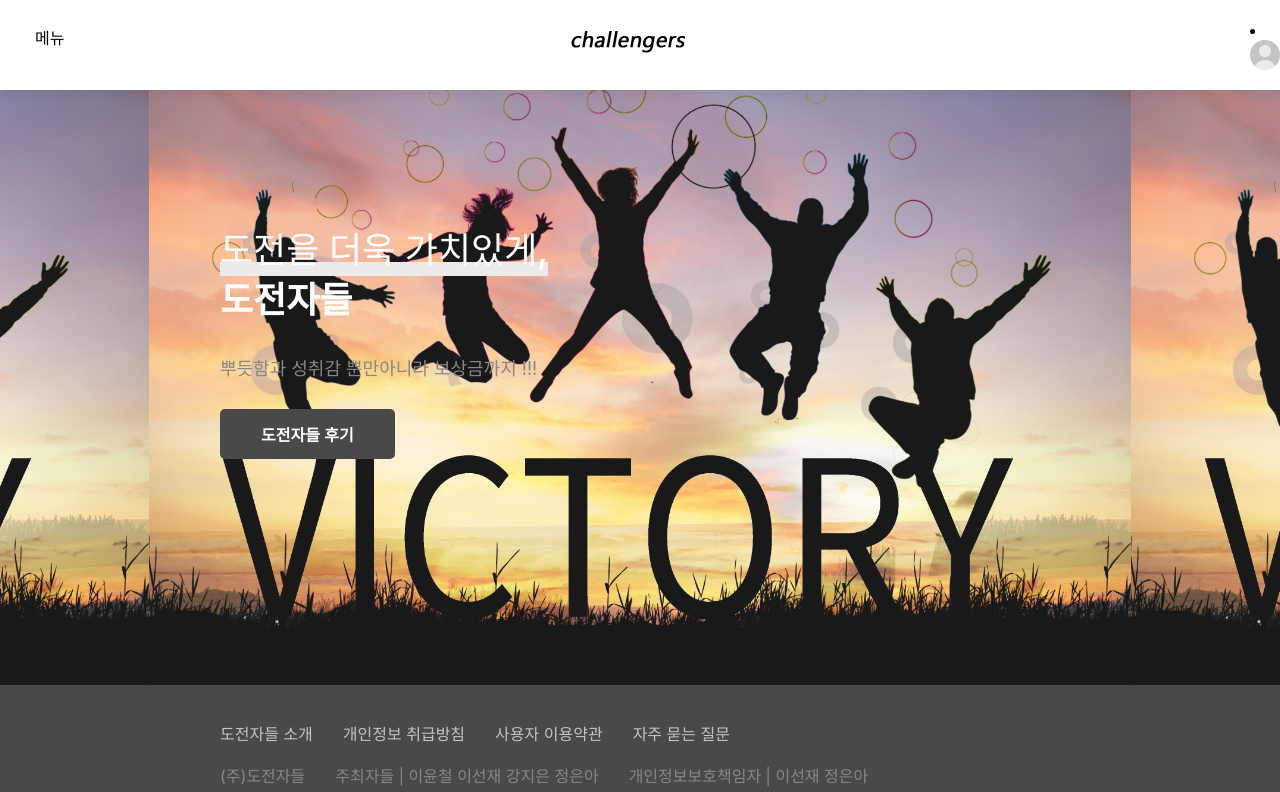
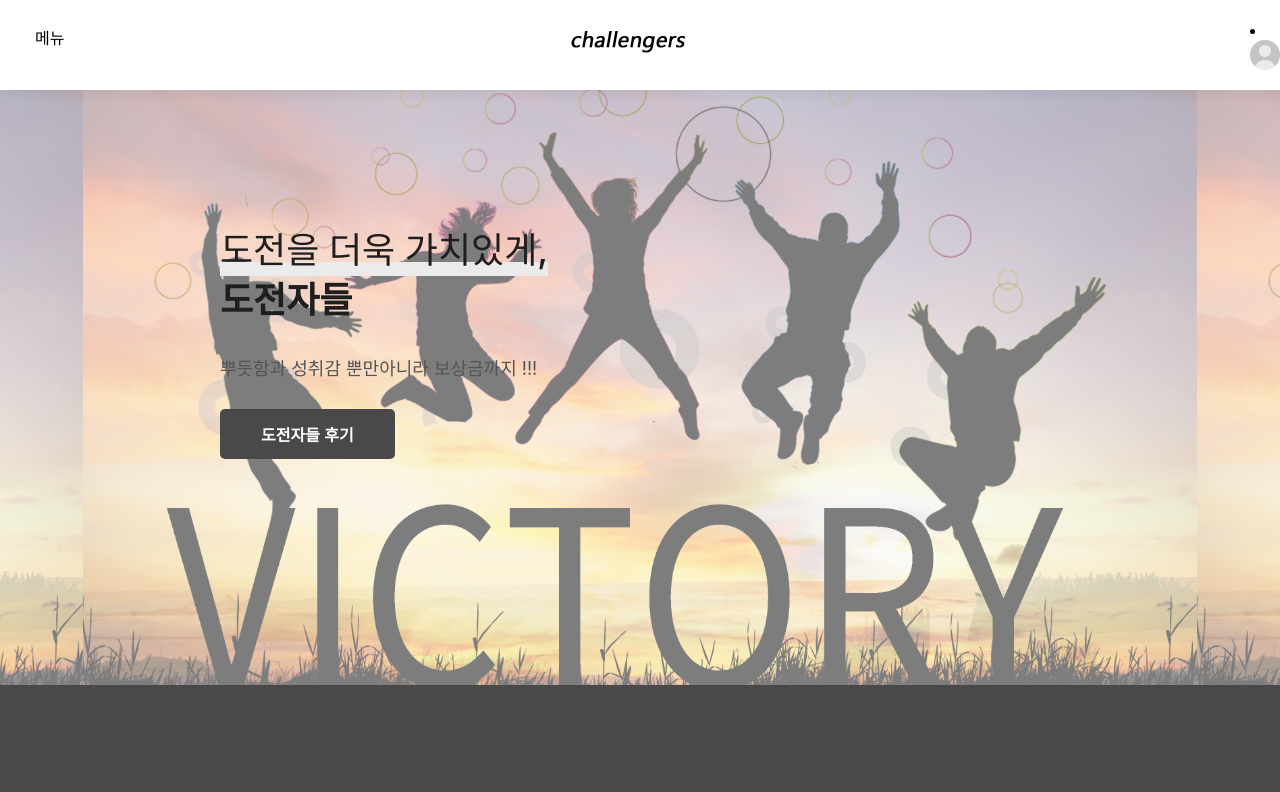
Before and after one commit to euneff/ch-jieun, a React (Create React App) app: page / in a window 1280 px wide. Shown: the top 792 px of the page. Built offline with nearby package versions, Linux system fonts and the light colour scheme; data requests are answered from the project's data file.

Commit message:
메인화면 배경 애니메이션

```diff
--- a/src/pages/HomePage.js
+++ b/src/pages/HomePage.js
@@ -25,6 +25,7 @@ function HomePage() {
                     </div>
                 </div>
             </Container>
+            <div className={styles.black}></div>
         </>
     );
 }
--- a/src/pages/HomePage.module.css
+++ b/src/pages/HomePage.module.css
@@ -6,9 +6,23 @@
     left: 0;
     z-index: -1;
     background-image: url('../assets/background1.jpg'); /* 배경 이미지 경로 설정 */
-    background-size :contain; /* 배경 이미지 크기 조정 */
-    background-position: center center; /* 배경 이미지 위치 설정 */
+    background-size :auto 100%;; /* 배경 이미지 크기 조정 */
+    background-position:center; /* 배경 이미지 위치 설정 */
     opacity: 0.9; /* 배경 이미지의 투명도 조정 */
+    opacity: 1;
+    filter: blur(5px); /* 흐림 효과 */
+    animation: fadeInBackground 3s ease-in-out forwards; /* 배경 애니메이션 */
+}
+
+@keyframes fadeInBackground {
+    0% {
+        opacity: 1;
+        filter: blur(10px);
+    }
+    100% {
+        opacity: 0.5; /* 원하는 최종 opacity 값 */
+        filter: blur(0); /* 흐림 효과 해제 */
+    }
 }
 
 .container {
@@ -18,15 +32,33 @@
     z-index: 1; /* 텍스트가 배경 위에 오도록 설정 */
 }
 
+.black {
+    background-color: #494949; /* 검은색 배경 */
+    height: 80px; /* 원하는 높이로 조정 */
+    margin-top: 80px;
+}
+
 .texts {
     display: flex;
     flex: 1 1;
     flex-direction: column;
     justify-content: center;
     margin-right: 100px;
-    color: white; /* 텍스트 색상 변경 */
+    color: rgb(30, 30, 30); /* 텍스트 색상 변경 */
     z-index: 2; /* 텍스트가 배경 위에 오도록 설정 */
+    opacity: 0;
+    animation: fadeInText 3s ease-in-out 1s forwards; /* 텍스트 애니메이션 */
 }
+
+@keyframes fadeInText {
+    0% {
+        opacity: 0;
+    }
+    100% {
+        opacity: 1;
+    }
+}
+
 
 .heading {
     margin: 15px 0;
@@ -39,7 +71,7 @@
     margin: 15px 0 25px;
     font-size: 18px;
     line-height: 1.61;
-    color: #878787;
+    color: #565454;
     text-align: left;
     letter-spacing: normal;
 }
```
